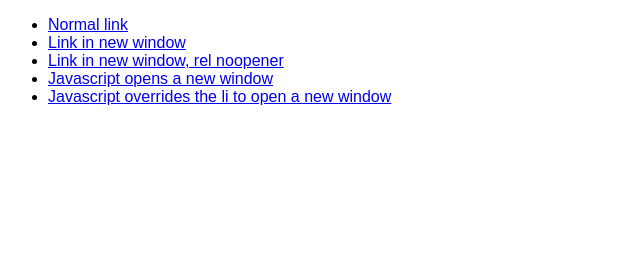
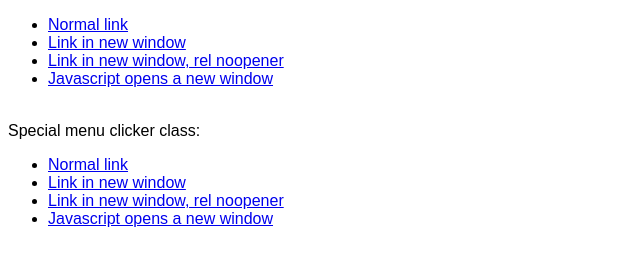
Before and after one commit to PeteVasi/testrepo, a plain HTML site: page docs/index.html in a window 1280 px wide. Shown: the whole page, without its empty margins (0-640 px from the left). Drawn offline with nearby package versions, Linux system fonts and the light colour scheme.

Commit message:
more links

```diff
--- a/docs/index.html
+++ b/docs/index.html
@@ -34,7 +34,14 @@
       <li><a href="samplelist.html" target="_blank">Link in new window</a></li>
       <li><a href="samplelist.html" target="_blank" rel="noopener">Link in new window, rel noopener</a></li>
       <li><a href="#" onclick="window.open('samplelist.html');">Javascript opens a new window</a></li>
-      <li class="liclicker"><a href="samplelist.html" target="_blank">Javascript overrides the li to open a new window</a></li>
+    </ul>
+    <br>
+    Special menu clicker class:
+    <ul class="liclicker">
+      <li><a href="samplelist.html">Normal link</a></li>
+      <li><a href="samplelist.html" target="_blank">Link in new window</a></li>
+      <li><a href="samplelist.html" target="_blank" rel="noopener">Link in new window, rel noopener</a></li>
+      <li><a href="#" onclick="window.open('samplelist.html');">Javascript opens a new window</a></li>
     </ul>
   </body>
 </html>
```
